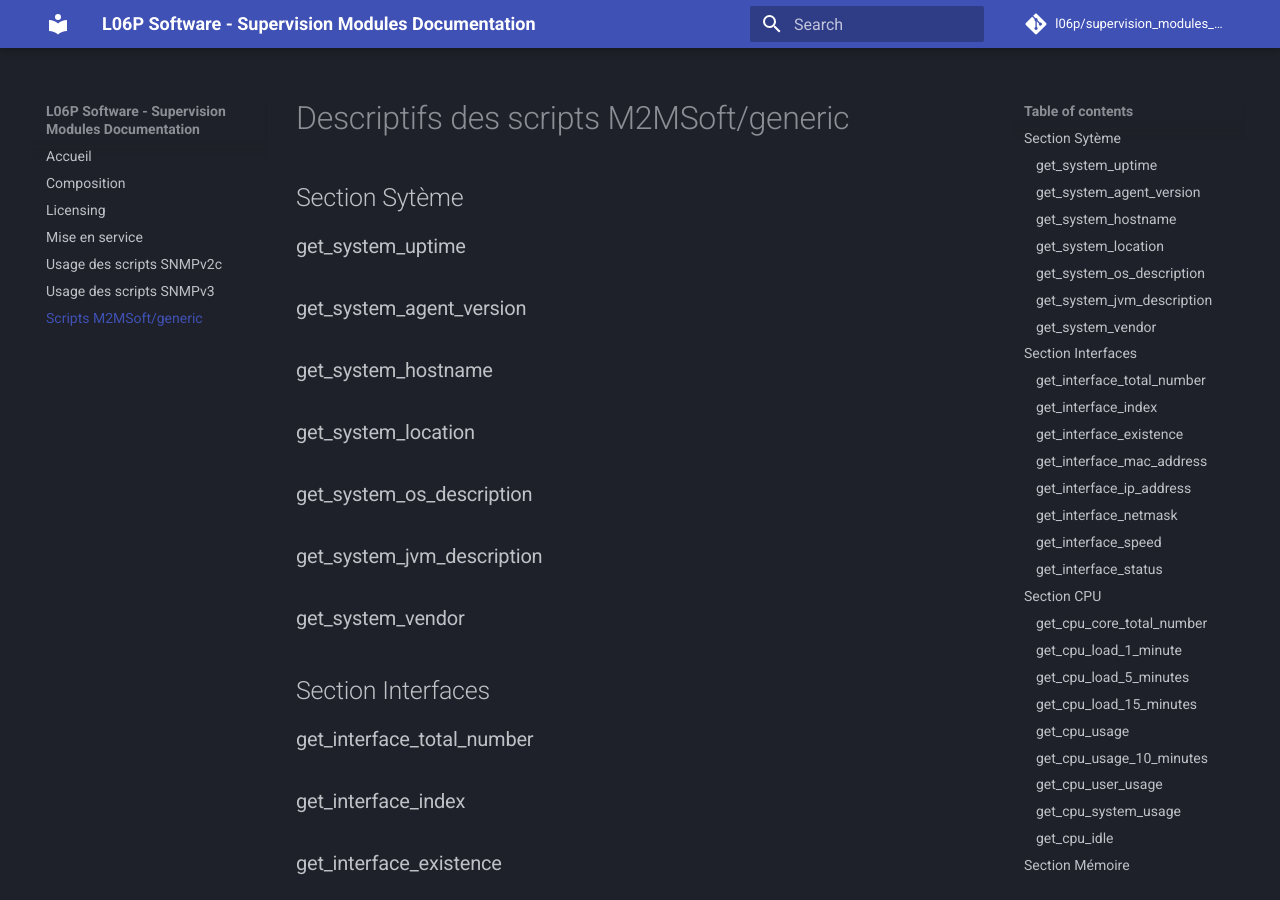
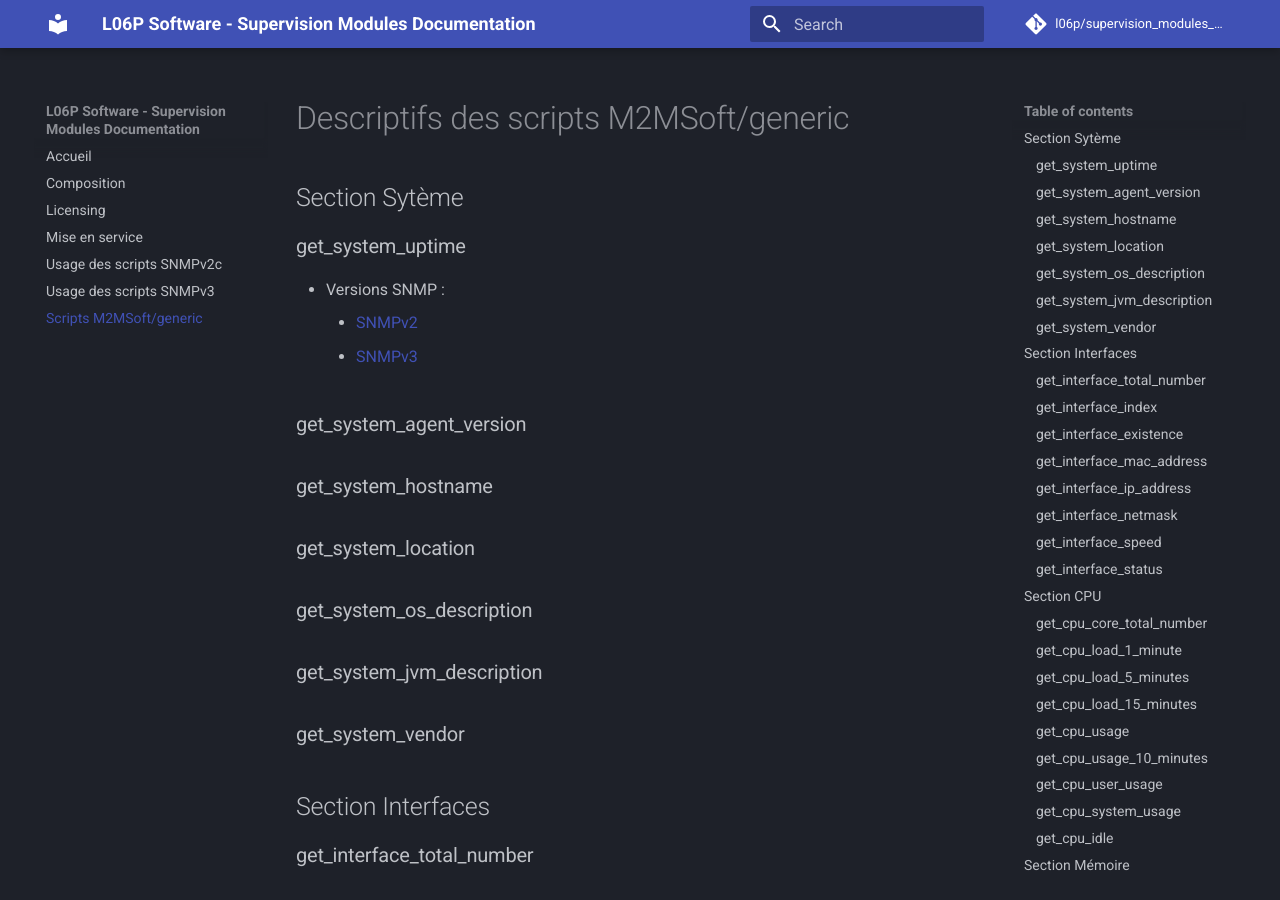
Before and after one commit to l06p/supervision_modules_documentation, an MkDocs documentation site: the page built from docs/scripts_m2msoft_generic.md, in a window 1280 px wide and 900 px high. Built offline with MkDocs 1.6.1 and Material for MkDocs 9.7.7, drawn with Linux system fonts in a browser that asks for light colours; comment, search, counter and statistics services are not loaded.

Commit message:
Ajout de badges SNMPv2c et SNMPv3

```diff
--- a/docs/scripts_m2msoft_generic.md
+++ b/docs/scripts_m2msoft_generic.md
@@ -3,7 +3,9 @@
 ## Section Sytème
 
 ### get_system_uptime
-
+  * Versions SNMP :
+    * [SNMPv2](https://custom-icon-badges.demolab.com/badge/SNMPv2-royalblue.svg?logo=activity&logoSource=feather)
+    * [SNMPv3](https://custom-icon-badges.demolab.com/badge/SNMPv3-olivedrab.svg?logo=activity&logoSource=feather)
 ### get_system_agent_version
 
 ### get_system_hostname
```
